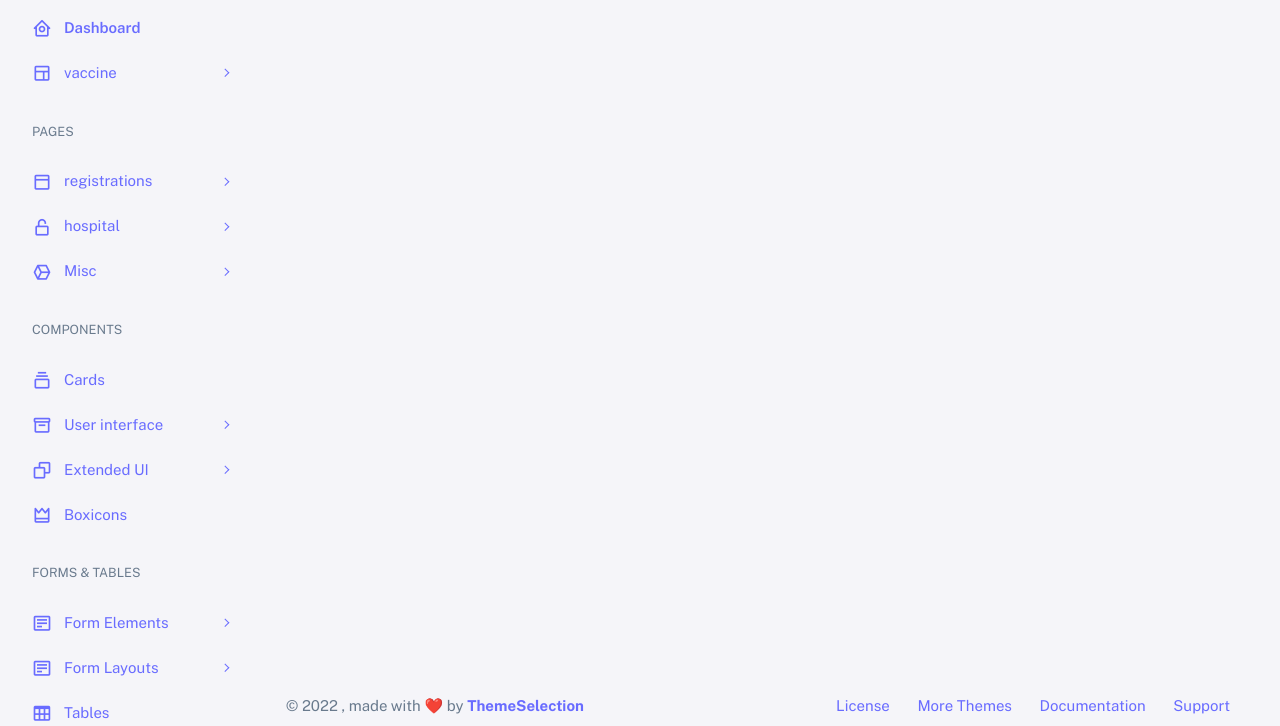
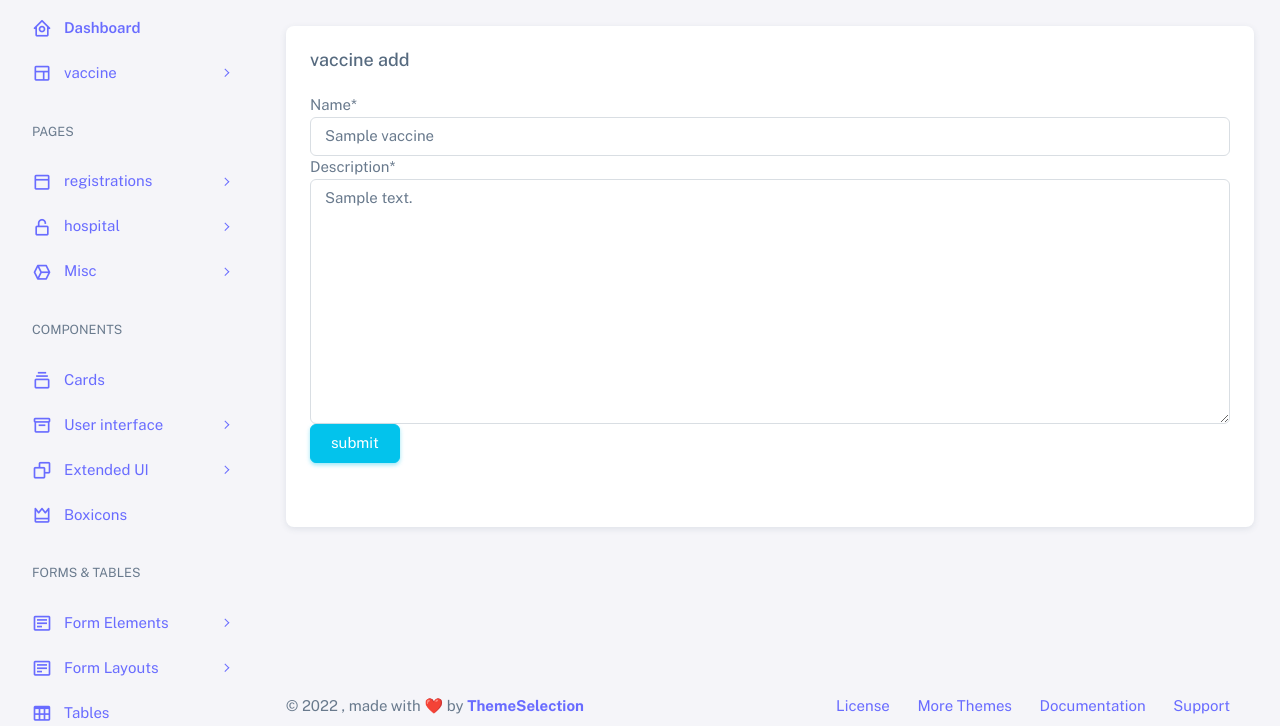
Before and after one commit to jishnuprasadb/vaccine-management-django, a Django app: page /vaccine_update/1/ in a window 1280 px wide. Shown: the part 74-800 px from the top of the page. Run offline with Django 4.2, Linux system fonts and the light colour scheme; tables that the repository leaves empty hold one stand-in row (values such as "Sample post"); some libraries are stand-ins or nearby versions.

Commit message:
initial commit

```diff
--- a/templates/nurse_view.html
+++ b/templates/nurse_view.html
@@ -7,7 +7,7 @@
       <th scope="col">email</th>
       <th scope="col">phone number</th>
       <th scope="col">age</th>
-      <th scope="col">hospital</th>
+      <th scope="col"></th>
     </tr>
   </thead>
   {% for i in data %}
@@ -16,7 +16,7 @@
       <td>{{i.email}}</td>
       <td>{{i.phone_number}}</td>
       <td>{{i.age}}</td>
-      <td>{{i.hospital}}</td>
+      <td></td>
     </tr>
 {% endfor %}
   </tbody>
--- a/templates/vaccine_update.html
+++ b/templates/vaccine_update.html
@@ -2,5 +2,16 @@
 {% load static %}
 {% block content %}
 {% load crispy_forms_tags %}
-
+<div class="card mb-4">
+                    <div class="card-header d-flex justify-content-between align-items-center">
+                      <h5 class="mb-0">vaccine add</h5>
+                    </div>
+                    <div class="card-body">
+                      <form method="post">{% csrf_token %}
+                        <div class="mb-3">
+                          {{form|crispy}}
+                            <button type="submit" class="btn btn-info">submit</button>
+                        </div>
+                      </form>
+                    </div>
 {% endblock %}
--- a/vaccine_app/forms.py
+++ b/vaccine_app/forms.py
@@ -22,7 +22,7 @@ class Vaccine_Add(forms.ModelForm):
 class NurseRegistration(forms.ModelForm):
     class Meta:
         model=Nurse
-        fields=('name','email','age','phone_number','address')
+        fields=('name','email','age','phone_number','address','hospital')
 
 class HospitalRegistration(forms.ModelForm):
     class Meta:
--- a/vaccine_app/models.py
+++ b/vaccine_app/models.py
@@ -34,4 +34,4 @@ class Nurse(models.Model):
     phone_number = models.CharField(max_length=50)
     age = models.IntegerField()
     address = models.TextField()
-    hospital=models.OneToOneField(Hospital,on_delete=models.CASCADE)
+    hospital=models.ForeignKey(Hospital,on_delete=models.CASCADE,null=True)
```
Also changed, not shown: db.sqlite3, vaccine_app/migrations/0004_alter_nurse_hospital.py (added).
